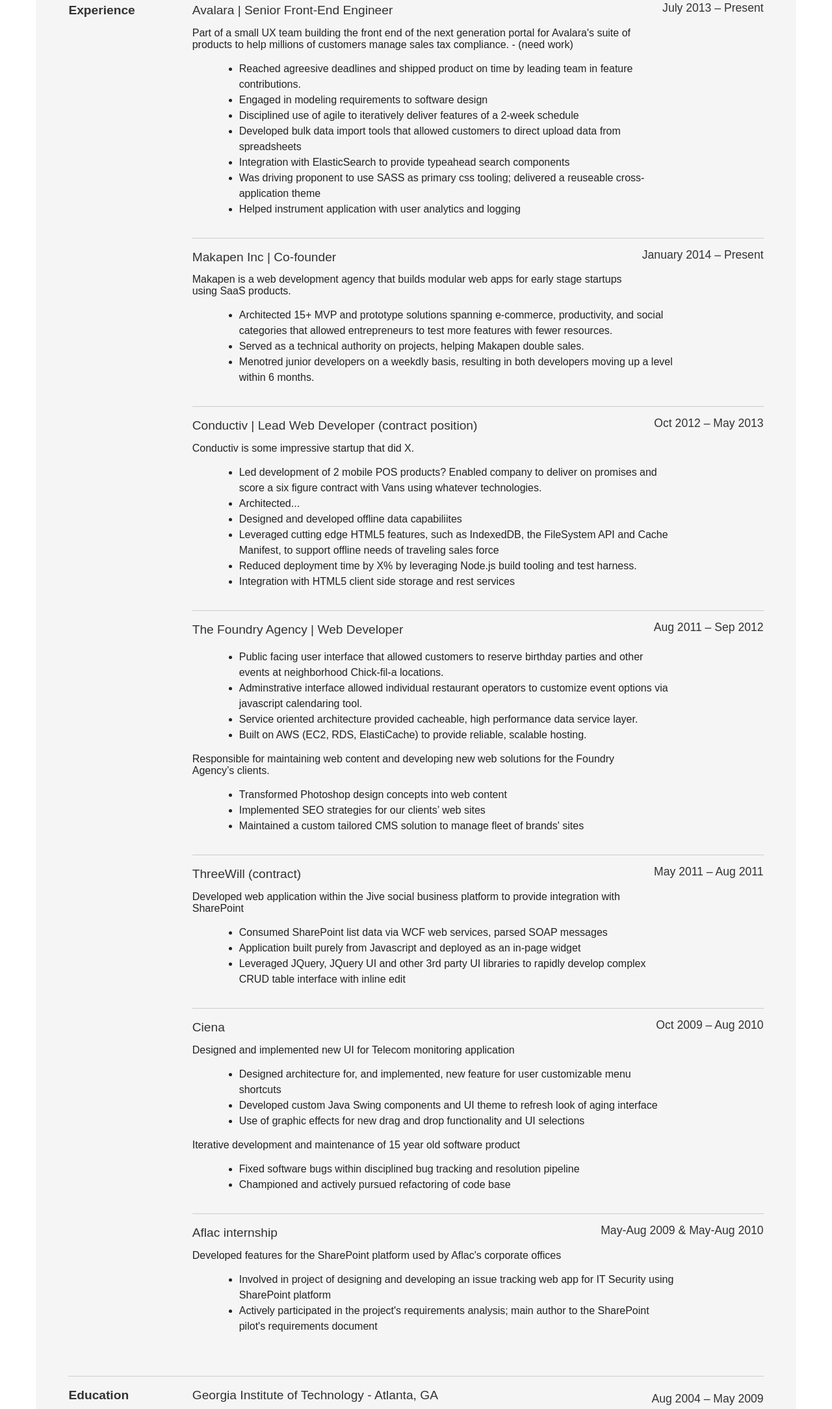
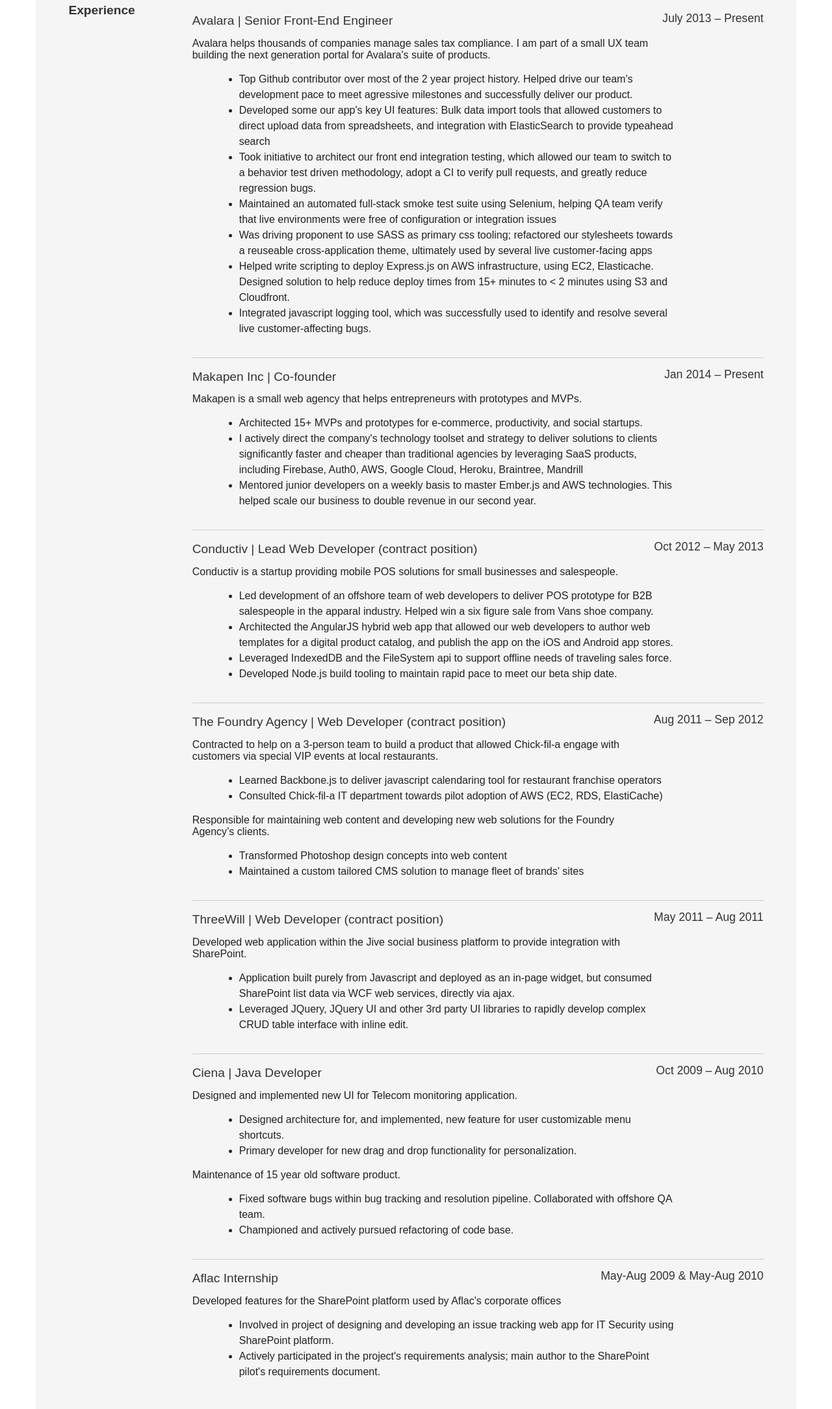
Before and after one commit to sprockow/resume_site, a website: page app/index.html in a window 1280 px wide. Shown: the part 282-2450 px from the top of the page at 65% size. Drawn offline with Linux system fonts and the light colour scheme.

Commit message:
language and style changes

```diff
--- a/app/index.html
+++ b/app/index.html
@@ -82,43 +82,36 @@
                   <h2>Avalara | Senior Front-End Engineer</h2>
                   <h4>July 2013 – Present</h4>
                   <p>
-                                        Part of a small UX team building the front end of the next generation portal for Avalara's suite of products to help millions of customers manage sales tax compliance. - (need work)
+                    Avalara helps thousands of companies manage sales tax compliance. I am part of a small UX team building the next generation portal for Avalara's suite of products.
                   </p>
                   <ul>
-                                        <li>Reached agreesive deadlines and shipped product on time by leading team in feature contributions.</li>
-                                        <li class="no-print">Engaged in modeling requirements to software design</li>
-                                        <li>Disciplined use of agile to iteratively deliver features of a 2-week schedule</li>
-                                        <li>Developed bulk data import tools that allowed customers to direct upload data from spreadsheets</li>
-                                        <li>Integration with ElasticSearch to provide typeahead search components</li>
-                                        <li>Was driving proponent to use SASS as primary css tooling; delivered a reuseable cross-application theme</li>
-                                        <li>Helped instrument application with user analytics and logging</li>
-                                    </ul>
-                                    <!--
-                    <p>Consistently hit targets to deliver killer features for complex tasks</p>
-                    <ul>
+                    <li>Top Github contributor over most of the 2 year project history. Helped drive our team's development pace to meet agressive milestones and successfully deliver our product.</li>
+
+                    <li>Developed some our app's key UI features: Bulk data import tools that allowed customers to direct upload data from spreadsheets, and integration with ElasticSearch to provide typeahead search</li>
+
+                    <li>Took initiative to architect our front end integration testing, which allowed our team to switch to a behavior test driven methodology, adopt a CI to verify pull requests, and greatly reduce regression bugs.</li>
+
+                    <li>Maintained an automated full-stack smoke test suite using Selenium, helping QA team verify that live environments were free of configuration or integration issues</li>
+
+                    <li>Was driving proponent to use SASS as primary css tooling; refactored our stylesheets towards a reuseable cross-application theme, ultimately used by several live customer-facing apps</li>
+
+                    <li>Helped write scripting to deploy Express.js on AWS infrastructure, using EC2, Elasticache. Designed solution to help reduce deploy times from 15+ minutes to < 2 minutes using S3 and Cloudfront.</li>
+
+                    <li>Integrated javascript logging tool, which was successfully used to identify and resolve several live customer-affecting bugs.</li>
 
                   </ul>
-                    <p>Ensured that our application had the foundation to endure as a quality, scaleable product</p>
-                    <ul>
-                      <li>Hosted on AWS infrastructure using EC2, Elastic Load Balancer, Cloudfront, S3 and Elasticache</li>
-                      <li>Middleware built on Node/Express.js</li>
-                      <li>Automated full stack test suite using Selenium and Nightwatch</li>
-                      <li class="no-print">Front end integration testing using mocha and pretender.js</li>
-                      <li>Build and deployment using Grunt and Ember tooling within CI environment</li>
-                      <li class="no-print">Modularization using private npm repository and web components</li>
-                    </ul>
--->
+
                 </div>
 
 
                 <div class="job">
                   <h2>Makapen Inc | Co-founder</h2>
-                                    <h4>January 2014 – Present</h4>
-                                    <p>Makapen is a web development agency that builds modular web apps for early stage startups using SaaS products. </p>
+                  <h4>Jan 2014 – Present</h4>
+                  <p>Makapen is a small web agency that helps entrepreneurs with prototypes and MVPs.</p>
                   <ul>
-                                        <li>Architected 15+ MVP and prototype solutions spanning e-commerce, productivity, and social categories that allowed entrepreneurs to test more features with fewer resources.</li>
-                                        <li>Served as a technical authority on projects, helping Makapen double sales.</li>
-                                        <li>Menotred junior developers on a weekdly basis, resulting in both developers moving up a level within 6 months.</li>
+                    <li>Architected 15+ MVPs and prototypes for e-commerce, productivity, and social startups.</li>
+                    <li>I actively direct the company's technology toolset and strategy to deliver solutions to clients significantly faster and cheaper than traditional agencies by leveraging SaaS products, including Firebase, Auth0, AWS, Google Cloud, Heroku, Braintree, Mandrill</li>
+                    <li>Mentored junior developers on a weekly basis to master Ember.js and AWS technologies. This helped scale our business to double revenue in our second year.</li>
                   </ul>
                 </div>
 
@@ -126,48 +119,36 @@
                   <h2>Conductiv | Lead Web Developer (contract position)</h2>
                   <h4>Oct 2012 – May 2013</h4>
                   <p>
-                                        Conductiv is some impressive startup that did X.
+                    Conductiv is a startup providing mobile POS solutions for small businesses and salespeople.
                   </p>
                   <ul>
                     <li>
-                                            Led development of 2 mobile POS products? Enabled company to deliver on promises and score a six figure contract with Vans using whatever technologies.
+                      Led development of an offshore team of web developers to deliver POS prototype for B2B salespeople in the apparal industry. Helped win a six figure sale from Vans shoe company.
                     </li>
                     <li>
-                                            Architected...
+                      Architected the AngularJS hybrid web app that allowed our web developers to author web templates for a digital product catalog, and publish the app on the iOS and Android app stores.
                     </li>
                     <li>
-                                            Designed and developed offline data capabiliites
+                      Leveraged IndexedDB and the FileSystem api to support offline needs of traveling sales force.
                     </li>
-                                        <li>
-                                            Leveraged cutting edge HTML5 features, such as IndexedDB, the FileSystem API and Cache Manifest, to support offline needs of traveling sales force
-                                        </li>
-                                        <li>
-                                            Reduced deployment time by X% by leveraging Node.js build tooling and test harness.
-                                        </li>
-                                        <li>
-                                            Integration with HTML5 client side storage and rest services
+                    <li class="no-print">
+                      Developed Node.js build tooling to maintain rapid pace to meet our beta ship date.
                     </li>
                   </ul>
 
                 </div>
                 <div class="job">
-                                    <h2>The Foundry Agency | Web Developer</h2>
+                  <h2>The Foundry Agency | Web Developer (contract position)</h2>
                   <h4>Aug 2011 – Sep 2012</h4>
                   <p>
-
+                    Contracted to help on a 3-person team to build a product that allowed Chick-fil-a engage with customers via special VIP events at local restaurants.
                   </p>
                   <ul>
-                                        <li class="no-print">
-                                            Public facing user interface that allowed customers to reserve birthday parties and other events at neighborhood Chick-fil-a locations.
-                                        </li>
-                                        <li class="no-print">
-                                            Adminstrative interface allowed individual restaurant operators to customize event options via javascript calendaring tool.
-                                        </li>
-                                        <li class="no-print">
-                                            Service oriented architecture provided cacheable, high performance data service layer.
+                    <li>
+                      Learned Backbone.js to deliver javascript calendaring tool for restaurant franchise operators
                     </li>
                     <li>
-                                            Built on AWS (EC2, RDS, ElastiCache) to provide reliable, scalable hosting.
+                      Consulted Chick-fil-a IT department towards pilot adoption of AWS (EC2, RDS, ElastiCache)
                     </li>
                   </ul>
                   <p class="no-print">
@@ -178,72 +159,63 @@
                       Transformed Photoshop design concepts into web content
                     </li>
                     <li>
-                                            Implemented SEO strategies for our clients’ web sites
-                                        </li>
-                                        <li>
                       Maintained a custom tailored CMS solution to manage fleet of brands' sites
                     </li>
                   </ul>
                 </div>
                 <div class="job print-empty">
-                                    <h2>ThreeWill (contract)</h2>
+                  <h2>ThreeWill | Web Developer (contract position)</h2>
                   <h4>May 2011 – Aug 2011</h4>
                   <p class="no-print">
-                                        Developed web application within the Jive social business platform to provide integration with SharePoint
+                    Developed web application within the Jive social business platform to provide integration with SharePoint.
                   </p>
                   <ul class="no-print">
                     <li>
-                                            Consumed SharePoint list data via WCF web services, parsed SOAP messages
-                                        </li>
-                                        <li>
-                                            Application built purely from Javascript and deployed as an in-page widget
+                      Application built purely from Javascript and deployed as an in-page widget, but consumed SharePoint list data via WCF web services, directly via ajax.
                     </li>
                     <li class="no-print">
-                                            Leveraged JQuery, JQuery UI and other 3rd party UI libraries to rapidly develop complex CRUD table interface with inline edit
+                      Leveraged JQuery, JQuery UI and other 3rd party UI libraries to rapidly develop complex CRUD table interface with inline edit.
                     </li>
                   </ul>
                 </div>
-                                <div class="job last-printed">
-                                    <h2>Ciena</h2>
+                <div class="job print-empty">
+                  <h2>Ciena | Java Developer</h2>
                   <h4>Oct 2009 – Aug 2010</h4>
                   <p class="no-print">
-                                        Designed and implemented new UI for Telecom monitoring application
+                    Designed and implemented new UI for Telecom monitoring application.
                   </p>
                   <ul class="no-print">
                     <li>
-                                            Designed architecture for, and implemented, new feature for user customizable menu shortcuts
+                      Designed architecture for, and implemented, new feature for user customizable menu shortcuts.
                     </li>
                     <li>
-                                            Developed custom Java Swing components and UI theme to refresh look of aging interface
-                                        </li>
-                                        <li>
-                                            Use of graphic effects for new drag and drop functionality and UI selections
+                      Primary developer for new drag and drop functionality for personalization.
                     </li>
                   </ul>
                   <p class="no-print">
-                                        Iterative development and maintenance of 15 year old software product
+                    Maintenance of 15 year old software product.
                   </p>
                   <ul class="no-print">
                     <li>
-                                            Fixed software bugs within disciplined bug tracking and resolution pipeline
+                      Fixed software bugs within bug tracking and resolution pipeline. Collaborated with offshore QA team.
                     </li>
                     <li>
-                                            Championed and actively pursued refactoring of code base
+                      Championed and actively pursued refactoring of code base.
                     </li>
                   </ul>
                 </div>
-                                <div class="job last no-print">
-                                    <h2>Aflac internship</h2>
+                <div class="job last last-printed print-empty">
+                  <h2>Aflac Internship</h2>
                   <h4>May-Aug 2009 &amp; May-Aug 2010</h4>
-                                    <p>
+                  <p class="no-print">
                     Developed features for the SharePoint platform used by Aflac's corporate offices
                   </p>
                   <ul class="no-print">
                     <li>
-                                            Involved in project of designing and developing an issue tracking web app for IT Security using SharePoint platform
+                      Involved in project of designing and developing an issue tracking web app for IT Security using SharePoint platform.
                     </li>
                     <li>
-                                            Actively participated in the project's requirements analysis; main author to the SharePoint pilot's requirements document
+                      Actively participated in the project's requirements analysis; main author to the SharePoint pilot's requirements document.
                     </li>
                   </ul>
                 </div>
@@ -257,9 +229,12 @@
               </div>
               <div class="yui-u">
                 <h2>Georgia Institute of Technology - Atlanta, GA</h2>
-                                <h4>Aug 2004 – May 2009</h4>
+                <h4>Aug 2004 – May 2009 <br/> Aug 2010 – May 2012</h4>
                 <p>
                   Awarded Bachelors in Computer Science in 2009 with honors
+                </p>
+                <p>
+                  Master Degree Coursework in Information Visualization
                 </p>
                 <ul>
                   <li class="no-print">
@@ -269,13 +244,6 @@
                     PURA research award for work in using of dynamic tainting as a tool for detecting security vulnerabilities
                   </li>
                 </ul>
-                            </div>
-                            <div class="yui-u">
-                                <h2>Georgia Institute of Technology - Atlanta, GA</h2>
-                                <h4>Aug 2010 – May 2012</h4>
-                                <p>
-                                    Master Degree Coursework in Information Visualization
-                                </p>
               </div>
             </div>
 
@@ -328,9 +296,9 @@
 
   <!-- Google Analytics: change UA-XXXXX-X to be your site's ID -->
   <script>
-        (function (i, s, o, g, r, a, m) {
+    (function(i, s, o, g, r, a, m) {
       i['GoogleAnalyticsObject'] = r;
-            i[r] = i[r] || function () {
+      i[r] = i[r] || function() {
         (i[r].q = i[r].q || []).push(arguments)
       }, i[r].l = 1 * new Date();
       a = s.createElement(o),
@@ -341,6 +309,7 @@
     })(window, document, 'script', '//www.google-analytics.com/analytics.js', 'ga');
     ga('create', 'UA-XXXXX-X', 'auto');
     ga('send', 'pageview');
+
   </script>
   <!-- Built with love using Web Starter Kit -->
 </body>
--- a/app/styles/main.css
+++ b/app/styles/main.css
@@ -461,6 +461,10 @@
 	padding-bottom: 1em;
 	border-bottom: 1px solid #ccc;
 }
+.job:first-child {
+	padding-top: 1em;
+}
+
 .job h4 {
 	position: absolute;
 	right: 0;
```
Lines whose indentation alone changed are shown as unchanged.
